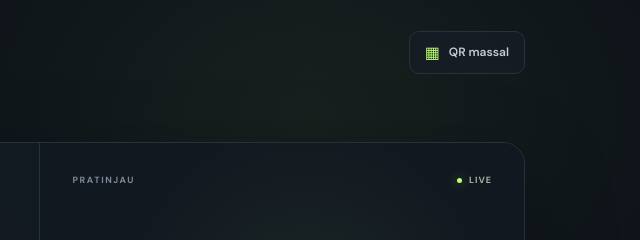
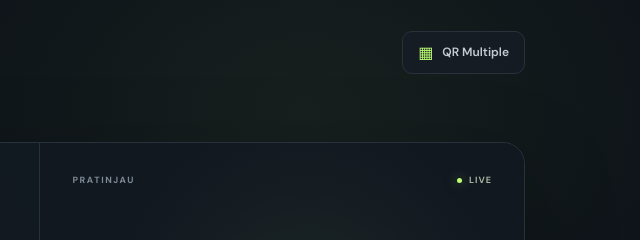
Before and after one commit to HansRF/qr-generated, a plain HTML site: page index.html in a window 1280 px wide. Shown: the top 240 px of the page, 640-1280 px from the left. Drawn offline with nearby package versions, Linux system fonts and the light colour scheme.

Commit message:
Update teks

```diff
--- a/index.html
+++ b/index.html
@@ -34,7 +34,7 @@
         </a>
         <button class="back-btn" type="button" onclick="goBack()">
           <span aria-hidden="true">▦</span>
-          QR massal
+          QR Multiple
         </button>
       </header>
 
```
